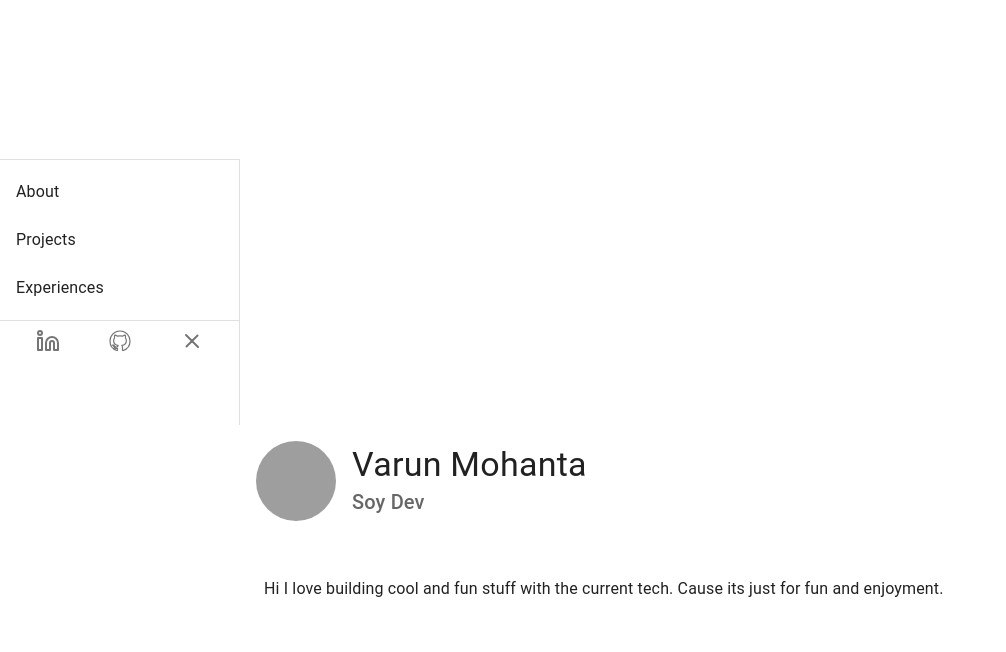
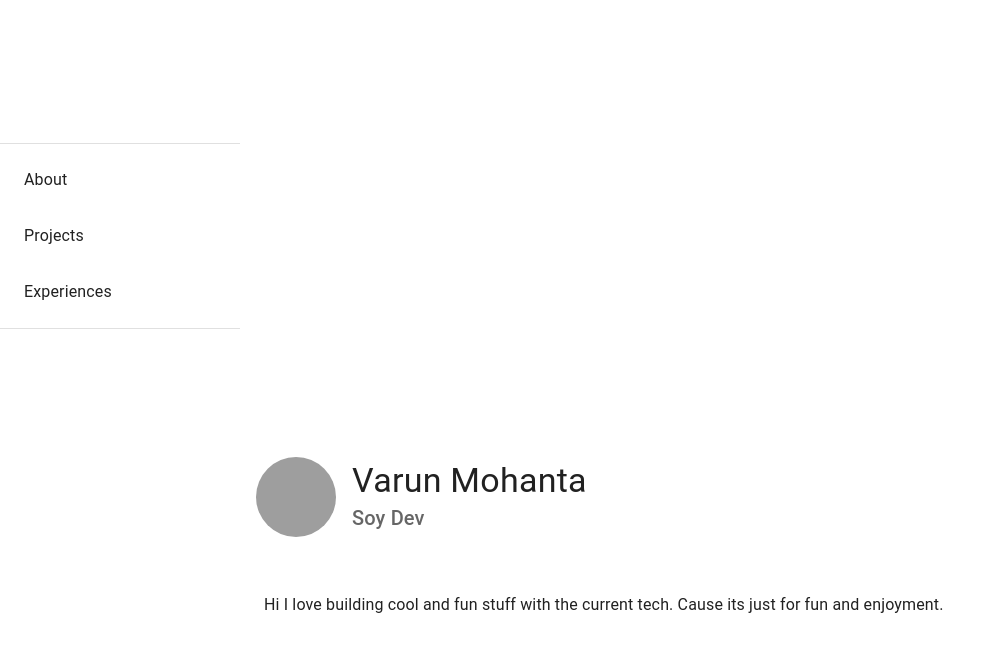
Before and after one commit to V-Silpin/web-portfolio, a React (Vite) app: page / in a window 1280 px wide. Shown: the top 652 px of the page, without its empty margins (0-1006 px from the left). Built offline with nearby package versions, Linux system fonts and the light colour scheme; grey boxes are pictures that could not be loaded.

Commit message:
Enhance Sidebar component with improved button styles and hover effects

```diff
--- a/src/components/Sidebar.tsx
+++ b/src/components/Sidebar.tsx
@@ -22,6 +22,10 @@ function Sidebar() {
               width: drawerWidth,
               boxSizing: 'border-box',
               position: 'relative',
+              background: 'var(--color-sidebar)',
+              color: 'var(--color-text)',
+              borderRight: '1px solid var(--color-border)',
+              transition: 'var(--transition)',
             },
           }}
           variant="permanent"
@@ -31,7 +35,17 @@ function Sidebar() {
           <List sx={{ flexGrow: 1 }}>
             {['About', 'Projects', 'Experiences'].map((text) => (
               <ListItem key={text} disablePadding>
-                <ListItemButton>
+                <ListItemButton sx={{
+                  borderRadius: '8px',
+                  mx: 1,
+                  my: 0.5,
+                  color: 'var(--color-text)',
+                  '&:hover': {
+                    background: 'var(--color-accent)',
+                    color: 'var(--color-bg)',
+                  },
+                  transition: 'var(--transition)',
+                }}>
                   <ListItemText primary={text} />
                 </ListItemButton>
               </ListItem>
@@ -51,30 +65,72 @@ function Sidebar() {
             <List sx={{ display: 'flex', flexDirection: 'row', gap: 2, p: 0 }}>
               <ListItem sx={{ p: 0 }}>
                 <a href="https://www.linkedin.com/in/varun-mohanta-620764282/" target="_blank" rel="noopener noreferrer" style={{ display: 'flex' }}>
-                  <ListItemButton>
+                  <ListItemButton sx={{
+                    borderRadius: '12px',
+                    background: 'var(--color-card)',
+                    color: 'var(--color-primary)',
+                    border: '2px solid var(--color-btn-border, var(--color-primary))',
+                    boxSizing: 'border-box',
+                    minWidth: 48,
+                    minHeight: 48,
+                    '&:hover': {
+                      background: 'var(--color-accent)',
+                      color: 'var(--color-bg)',
+                      borderColor: 'var(--color-link-hover)',
+                    },
+                    transition: 'var(--transition)',
+                  }}>
                     <ListItemIcon sx={{ minWidth: 0 }}>
                       {/* LinkedIn */}
-                      <svg xmlns="http://www.w3.org/2000/svg" width="24" height="24" viewBox="0 0 24 24" fill="none" stroke="currentColor" strokeWidth="2" strokeLinecap="round" strokeLinejoin="round" className="lucide lucide-linkedin w-5 h-5"><path d="M16 8a6 6 0 0 1 6 6v7h-4v-7a2 2 0 0 0-2-2 2 2 0 0 0-2 2v7h-4v-7a6 6 0 0 1 6-6z"></path><rect width="4" height="12" x="2" y="9"></rect><circle cx="4" cy="4" r="2"></circle></svg>
+                      <svg xmlns="http://www.w3.org/2000/svg" width="24" height="24" viewBox="0 0 24 24" fill="none" stroke="var(--color-icon)" strokeWidth="2" strokeLinecap="round" strokeLinejoin="round"><path d="M16 8a6 6 0 0 1 6 6v7h-4v-7a2 2 0 0 0-2-2 2 2 0 0 0-2 2v7h-4v-7a6 6 0 0 1 6-6z"></path><rect width="4" height="12" x="2" y="9"></rect><circle cx="4" cy="4" r="2"></circle></svg>
                     </ListItemIcon>
                   </ListItemButton>
                 </a>
               </ListItem>
               <ListItem sx={{ p: 0 }}>
                 <a href="https://github.com/V-Silpin" target="_blank" rel="noopener noreferrer" style={{ display: 'flex' }}>
-                <ListItemButton>
-                  <ListItemIcon sx={{ minWidth: 0 }}>
-                    {/* GitHub */}
-                    <svg xmlns="http://www.w3.org/2000/svg" width="24" height="24" viewBox="0 0 24 24" fill="none" stroke="currentColor" strokeWidth="1.2" strokeLinecap="round" strokeLinejoin="round"><path d="M12 2C6.477 2 2 6.484 2 12.021c0 4.428 2.865 8.184 6.839 9.504.5.092.682-.217.682-.483 0-.237-.009-.868-.014-1.703-2.782.605-3.369-1.342-3.369-1.342-.454-1.155-1.11-1.463-1.11-1.463-.908-.62.069-.608.069-.608 1.004.07 1.532 1.032 1.532 1.032.892 1.53 2.341 1.088 2.91.832.092-.647.35-1.088.636-1.339-2.221-.253-4.555-1.113-4.555-4.951 0-1.093.39-1.987 1.029-2.687-.103-.253-.446-1.272.098-2.65 0 0 .84-.27 2.75 1.025A9.564 9.564 0 0 1 12 6.844c.85.004 1.705.115 2.504.337 1.909-1.295 2.748-1.025 2.748-1.025.546 1.378.202 2.397.1 2.65.64.7 1.028 1.594 1.028 2.687 0 3.847-2.337 4.695-4.566 4.944.359.309.678.919.678 1.852 0 1.336-.012 2.417-.012 2.747 0 .268.18.579.688.481C19.138 20.2 22 16.447 22 12.021 22 6.484 17.523 2 12 2z"></path></svg>
-                  </ListItemIcon>
-                </ListItemButton>
+                  <ListItemButton sx={{
+                    borderRadius: '12px',
+                    background: 'var(--color-card)',
+                    color: 'var(--color-primary)',
+                    border: '2px solid var(--color-btn-border, var(--color-primary))',
+                    boxSizing: 'border-box',
+                    minWidth: 48,
+                    minHeight: 48,
+                    '&:hover': {
+                      background: 'var(--color-accent)',
+                      color: 'var(--color-bg)',
+                      borderColor: 'var(--color-link-hover)',
+                    },
+                    transition: 'var(--transition)',
+                  }}>
+                    <ListItemIcon sx={{ minWidth: 0 }}>
+                      {/* GitHub */}
+                      <svg xmlns="http://www.w3.org/2000/svg" width="24" height="24" viewBox="0 0 24 24" fill="none" stroke="var(--color-icon)" strokeWidth="1.2" strokeLinecap="round" strokeLinejoin="round"><path d="M12 2C6.477 2 2 6.484 2 12.021c0 4.428 2.865 8.184 6.839 9.504.5.092.682-.217.682-.483 0-.237-.009-.868-.014-1.703-2.782.605-3.369-1.342-3.369-1.342-.454-1.155-1.11-1.463-1.11-1.463-.908-.62.069-.608.069-.608 1.004.07 1.532 1.032 1.532 1.032.892 1.53 2.341 1.088 2.91.832.092-.647.35-1.088.636-1.339-2.221-.253-4.555-1.113-4.555-4.951 0-1.093.39-1.987 1.029-2.687-.103-.253-.446-1.272.098-2.65 0 0 .84-.27 2.75 1.025A9.564 9.564 0 0 1 12 6.844c.85.004 1.705.115 2.504.337 1.909-1.295 2.748-1.025 2.748-1.025.546 1.378.202 2.397.1 2.65.64.7 1.028 1.594 1.028 2.687 0 3.847-2.337 4.695-4.566 4.944.359.309.678.919.678 1.852 0 1.336-.012 2.417-.012 2.747 0 .268.18.579.688.481C19.138 20.2 22 16.447 22 12.021 22 6.484 17.523 2 12 2z"></path></svg>
+                    </ListItemIcon>
+                  </ListItemButton>
                 </a>
               </ListItem>
               <ListItem sx={{ p: 0 }}>
                 <a href="https://x.com/Master_MalloC" target="_blank" rel="noopener noreferrer" style={{ display: 'flex' }}>
-                  <ListItemButton>
+                  <ListItemButton sx={{
+                    borderRadius: '12px',
+                    background: 'var(--color-card)',
+                    color: 'var(--color-primary)',
+                    border: '2px solid var(--color-btn-border, var(--color-primary))',
+                    boxSizing: 'border-box',
+                    minWidth: 48,
+                    minHeight: 48,
+                    '&:hover': {
+                      background: 'var(--color-accent)',
+                      color: 'var(--color-bg)',
+                      borderColor: 'var(--color-link-hover)',
+                    },
+                    transition: 'var(--transition)',
+                  }}>
                     <ListItemIcon sx={{ minWidth: 0 }}>
                       {/* X (Twitter) */}
-                      <svg xmlns="http://www.w3.org/2000/svg" width="24" height="24" viewBox="0 0 24 24" fill="none" stroke="currentColor" strokeWidth="2" strokeLinecap="round" strokeLinejoin="round"><path d="M17.53 6.47 6.47 17.53M18 18l-6-6m-6-6 6 6"/></svg>
+                      <svg xmlns="http://www.w3.org/2000/svg" width="24" height="24" viewBox="0 0 24 24" fill="none" stroke="var(--color-icon)" strokeWidth="2" strokeLinecap="round" strokeLinejoin="round"><path d="M17.53 6.47 6.47 17.53M18 18l-6-6m-6-6 6 6"/></svg>
                     </ListItemIcon>
                   </ListItemButton>
                 </a>
```
